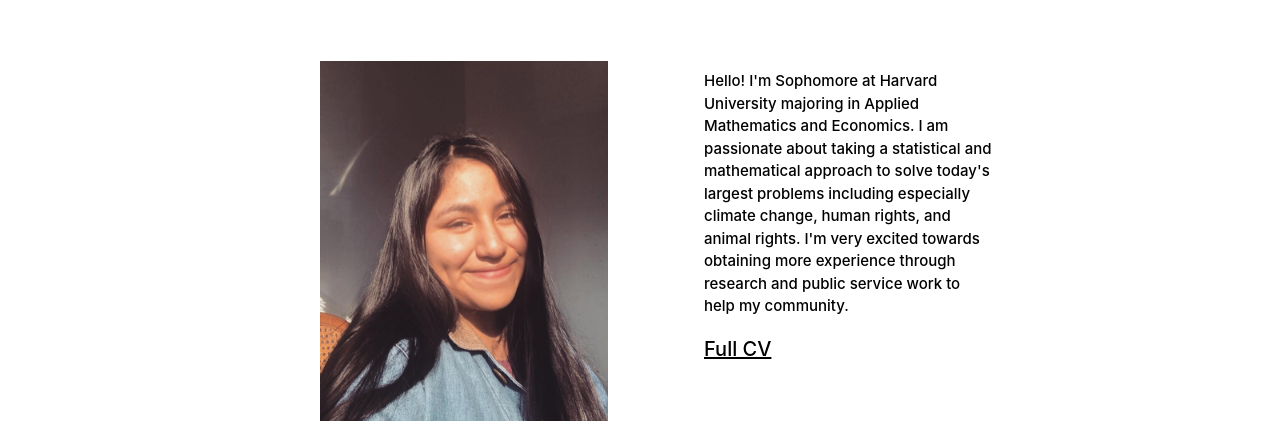
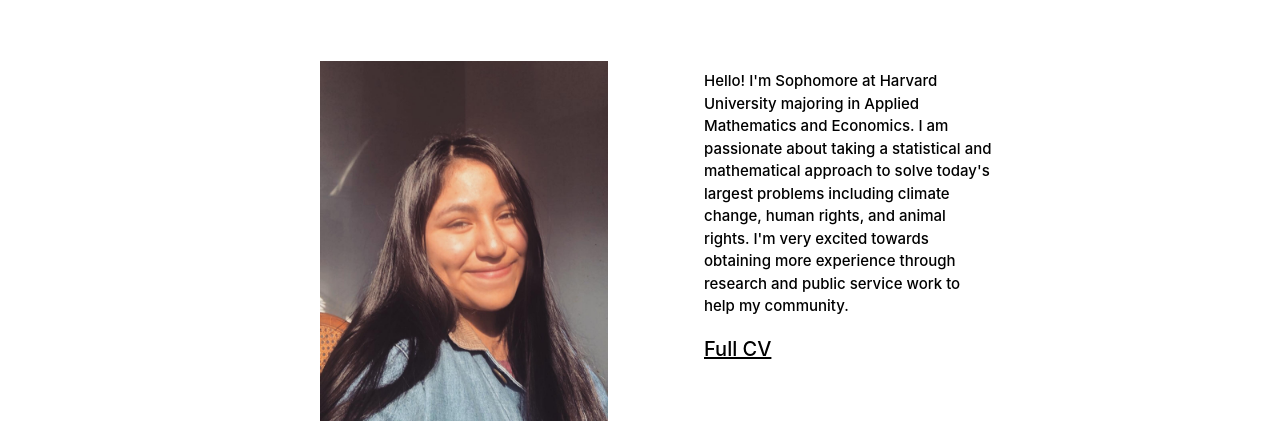
Before and after one commit to alejandrapr/alejandrapr.github.io, a plain HTML site: page index.html in a window 1280 px wide. Shown: the part 152-575 px from the top of the page. Drawn offline with nearby package versions, Linux system fonts and the light colour scheme.

Commit message:
Update index.html

```diff
--- a/index.html
+++ b/index.html
@@ -29,7 +29,7 @@
         </div>
           <div style="margin-top:5%;padding-left:25%;color:white;width:100%;height:auto;margin-bottom:580px;color:black">
               <div style="text-align:left;float:right;width:30%;margin-right:30%;font-weight:500;font-size:15px;padding-top:1%;vertical-align: middle;">
-                  <p>Hello! I'm Sophomore at Harvard University majoring in Applied Mathematics and Economics. I am passionate about taking a statistical and mathematical approach to solve today's largest problems including especially climate change, human rights, and animal rights. I'm very excited towards obtaining more experience through research and public service work to help my community. </p>
+                  <p>Hello! I'm Sophomore at Harvard University majoring in Applied Mathematics and Economics. I am passionate about taking a statistical and mathematical approach to solve today's largest problems including climate change, human rights, and animal rights. I'm very excited towards obtaining more experience through research and public service work to help my community. </p>
                   <p style="font-size:20px; font-weight:500;text-decoration:underline;"> <a style="color:black" href="Alejandra_PereaRojas_CV.pdf">Full CV</a> </p>
               </div>
               <img style="float:left;width:30%;height:auto" src="also me.jpg">
```
